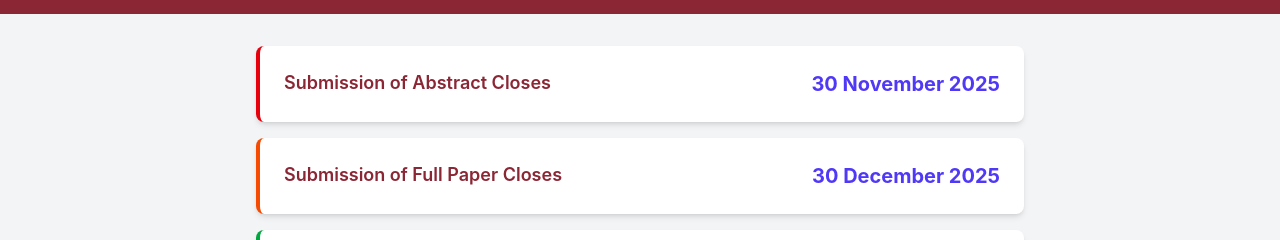
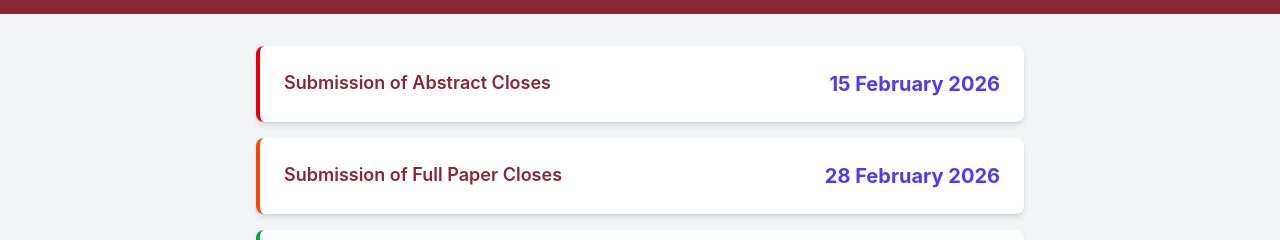
Before and after one commit to trishikesh/entente-2026, a Next.js app: page /important-dates in a window 1280 px wide. Shown: the part 226-466 px from the top of the page. Built offline with nearby package versions, Linux system fonts and the light colour scheme.

Commit message:
Update important dates for submission deadlines

```diff
--- a/src/app/important-dates/page.tsx
+++ b/src/app/important-dates/page.tsx
@@ -12,12 +12,12 @@ export default function ImportantDates() {
   const dates = [
     {
       event: 'Submission of Abstract Closes',
-      date: '30 November 2025',
+      date: '15 February 2026',
       color: 'border-l-red-600',
     },
     {
       event: 'Submission of Full Paper Closes',
-      date: '30 December 2025',
+      date: '28 February 2026',
       color: 'border-l-orange-600',
     },
     {
```
